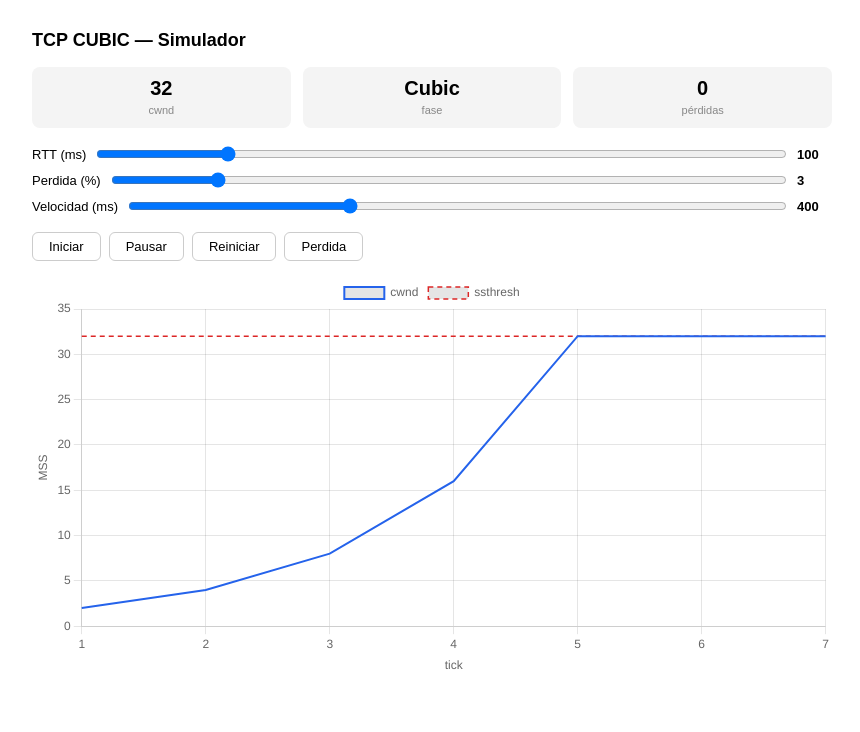
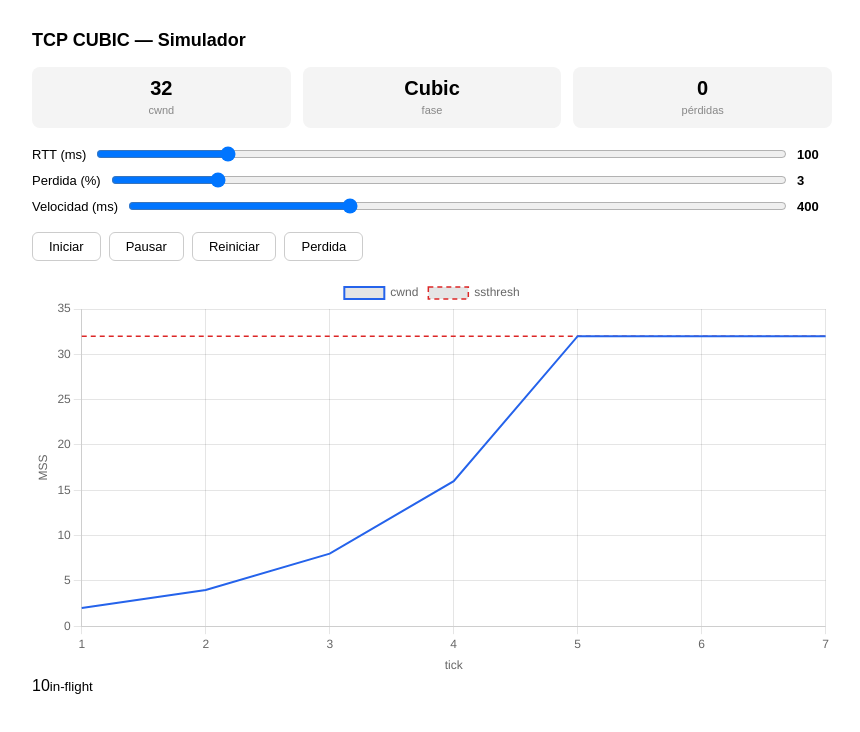
Before and after one commit to Amiddala/tcp-cubic-simulator, a plain HTML site: page index.html in a window 1280 px wide. Both pictures are taken after a click on the button "Iniciar". Shown: the whole page, without its empty margins (208-1068 px from the left). Drawn offline with nearby package versions, Linux system fonts and the light colour scheme.

Commit message:
Implement queue management and in-flight packet tracking in cubic.js; update index.html to display in-flight packets

```diff
--- a/cubic.js
+++ b/cubic.js
@@ -10,6 +10,10 @@ let tick = 0,
   t0 = 0,
   losses = 0;
 let timer = null;
+
+let bandwidth = 10;
+let queue = [];
+let inFlight = 0;
 
 const chart = new Chart(document.getElementById("chart"), {
   type: "line",
@@ -46,10 +50,23 @@ const chart = new Chart(document.getElementById("chart"), {
 });
 
 function step() {
+  const delivered = [];
+
+  queue.forEach((pkt, index) => {
+    if (tick - pkt.sentAt >= 2) {
+      delivered.push(index);
+    }
+  });
+
+  for (let i = delivered.length - 1; i >= 0; i--) {
+    queue.splice(delivered[i], 1);
+    inFlight--;
+  }
   const rtt = +document.getElementById("rtt").value;
   const loss = +document.getElementById("loss").value / 100;
-
-  if (Math.random() < loss * 0.15) forceLoss();
+  if (inFlight > bandwidth * 2) {
+    forceLoss();
+  }
 
   tick++;
   const t = ((tick - t0) * rtt) / 1000;
@@ -58,6 +75,14 @@ function step() {
     phase = "Slow Start";
   } else if (phase === "Slow Start") {
     cwnd = Math.min(cwnd * 2, ssthresh);
+    let send = Math.max(0, Math.floor(cwnd - inFlight));
+    send = Math.min(send, bandwidth);
+
+    for (let i = 0; i < send; i++) {
+      queue.push({ sentAt: tick });
+    }
+    inFlight += send;
+
     if (cwnd >= ssthresh) phase = "Cubic";
   } else {
     cwnd = Math.max(1, Math.round(C * Math.pow(t - K, 3) + wMax));
@@ -75,6 +100,7 @@ function step() {
   document.getElementById("s-cwnd").textContent = cwnd;
   document.getElementById("s-phase").textContent = phase;
   document.getElementById("s-loss").textContent = losses;
+  document.getElementById("s-inflight").textContent = inFlight;
 }
 
 function forceLoss() {
--- a/index.html
+++ b/index.html
@@ -49,6 +49,8 @@
 
     <canvas id="chart"></canvas>
 
+    <span id="s-inflight">0</span><small>in-flight</small>
+
     <script src="https://cdnjs.cloudflare.com/ajax/libs/Chart.js/4.4.1/chart.umd.js"></script>
     <script src="cubic.js"></script>
   </body>
```
